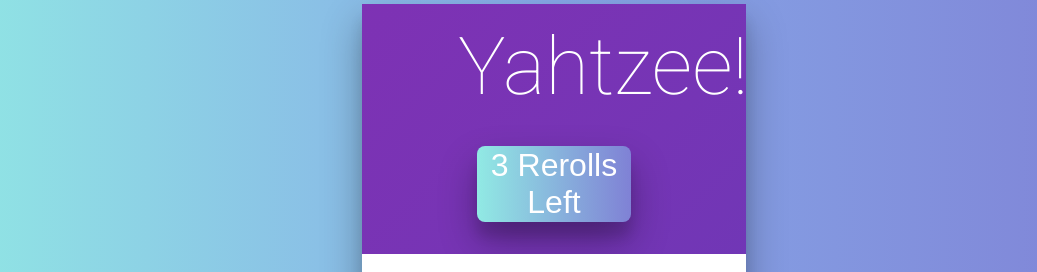
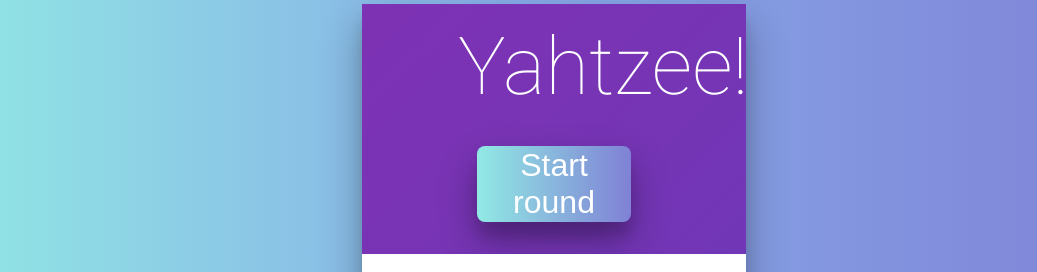
Before and after one commit to DavidML89/yahtzee-game, a React (Create React App) app: page / in a window 1280 px wide. Shown: the top 272 px of the page, without its empty margins (86-1123 px from the left). Built offline with nearby package versions, Linux system fonts and the light colour scheme; some icons are missing.

Commit message:
Rolling button improved

```diff
--- a/src/Game.js
+++ b/src/Game.js
@@ -73,6 +73,16 @@
       this.roll();
   }
 
+  displayRollInfo() {
+    const messages = [
+      "0 Roll left",
+      "1 Roll left",
+      "2 Rolls left",
+      "Start round"
+    ]
+    return messages[this.state.rollsLeft];
+  }
+
   render() {
     return (
       <div className='Game'>
@@ -89,10 +99,10 @@
             <div className='Game-button-wrapper'>
               <button
                 className='Game-reroll'
-                disabled={this.state.locked.every(x => x) || this.state.rollsLeft === 0}
+                disabled={this.state.locked.every(x => x) || this.state.rollsLeft === 0 || this.state.isRolling }
                 onClick={this.roll}
               >
-                {this.state.rollsLeft} Rerolls Left
+                {this.displayRollInfo()}
               </button>
             </div>
           </section>
```
